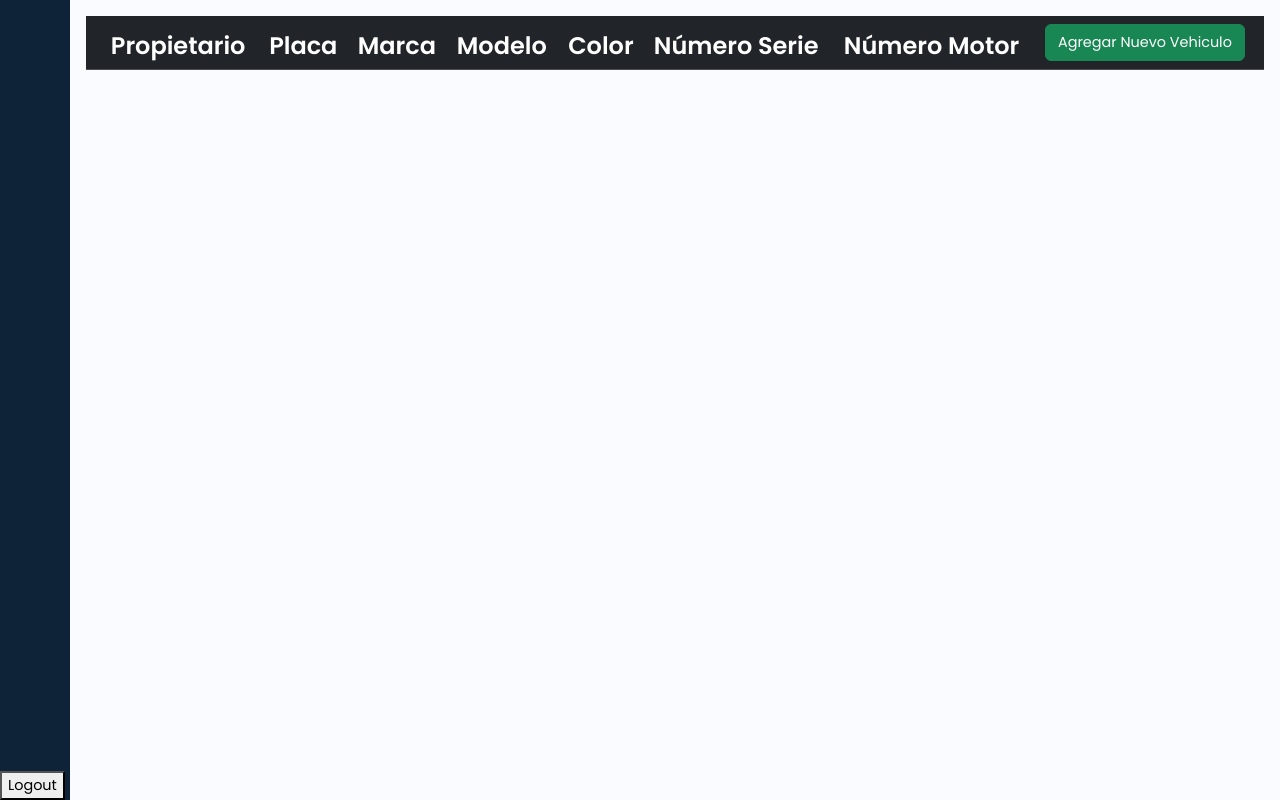
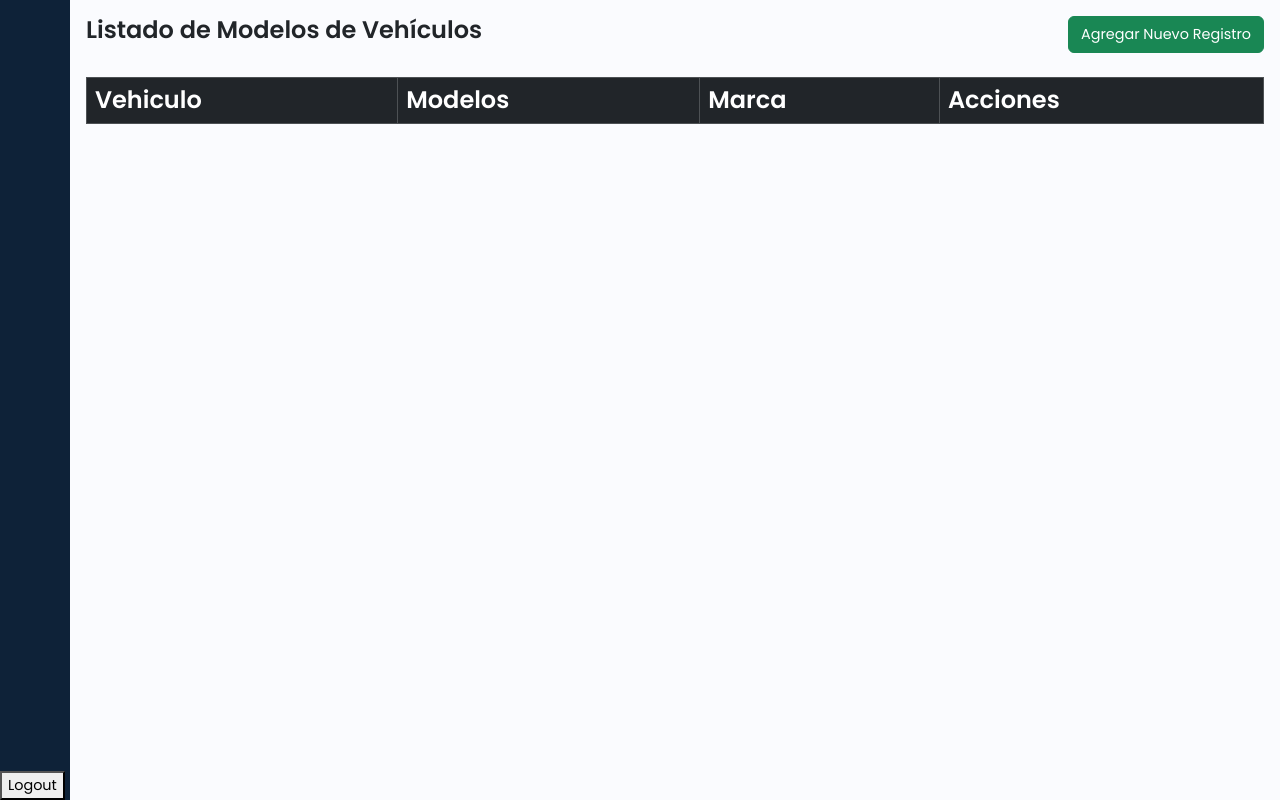
Before and after one commit to AMasiasLeen/ramechanic_, a Laravel app: template resources/views/records/index.blade.php in a window 1280 px wide. Run offline with Laravel 12, Linux system fonts and the light colour scheme; the template is opened without the code that fills it, so the values that code supplies are empty; a user stored in the database is signed in; data comes from the database, SQL or seed files in the repository; style sheets or scripts are compiled from the project's sources; some libraries are stand-ins or nearby versions.

Commit message:
Update.
- Vistas para la manipulacion de datos de registros
- Se modifico el seeder para el correo de admin

```diff
--- a/database/seeders/UsersTableSeeder.php
+++ b/database/seeders/UsersTableSeeder.php
@@ -16,7 +16,7 @@ class UsersTableSeeder extends Seeder
     public function run(): void
     {
         $user = User::updateOrCreate(
-            ["email" => "admin"],
+            ["email" => "admin@admin.com"],
             [
                 "name" => "Administrador",
                 "password" => Hash::make("admin"),
--- a/resources/views/records/index.blade.php
+++ b/resources/views/records/index.blade.php
@@ -2,39 +2,63 @@
 
 @section('content')
 
-    <table class="table">
+    <div class="d-flex justify-content-between mb-4">
+        <h1>Listado de Modelos de Vehículos</h1>
+        <a class="btn btn-success" href="{{ route('records.create') }}">Agregar Nuevo Registro</a>
+    </div>
 
+    <div class="table-responsive">
+        <table class="table table-bordered table-hover table-striped align-middle">
             <thead class="table-dark">
                 <tr>
-                <th></th>
-                <th> Propietario </th>
-                <th> Placa </th>
-                <th> Marca </th>
-                <th> Modelo </th>
-                <th> Color </th>
-                <th> Número Serie </th>
-                <th> Número Motor </th>
-                <th> <button class="btn btn-success">Agregar Nuevo Vehiculo</button></th>
+                    <th>Vehiculo</th>
+                    <th>Modelos</th>
+                    <th>Marca</th>
+                    <th>Acciones</th>
                 </tr>
             </thead>
             <tbody>
+                @foreach ($vehicle_models as $vehicle_model)
+                    <tr>
+                        <td>{{ $vehicle_model->id }}</td>
+                        <td>{{ $vehicle_model->name }}</td>
+                        <td>{{ $vehicle_model->brand->name }}</td>
+                        <td>
+                            <div class="btn-group" role="group" aria-label="Acciones">
+                                <a class="btn btn-outline-warning btn-sm" href="{{ route('vehicle-models.edit', ['vehicle_model' => $vehicle_model]) }}">Editar</a>
 
-            @foreach ($vehicles as $vehicle)
-                <tr>
-                    <td>{{$vehicle->id}}</td>
-                    <td>{{$vehicle->owner_id}}</td>
-                    <td>{{$vehicle->plate}}</td>
-                    <td>{{$vehicle->brand_id}}</td>
-                    <td>{{$vehicle->vehicle_model_id}}</td>
-                    <td>{{$vehicle->color}}</td>
-                    <td>{{$vehicle->serial_number}}</td>
-                    <td>{{$vehicle->engine_serial}}</td>
-                    <td><button class="btn btn-outline-danger">eliminar</button> <button class="btn btn-outline-warning">editar</button> </td>
+                                <form id="formdel{{ $vehicle_model->id }}" action="{{ route('vehicle-models.destroy', ['vehicle_model' => $vehicle_model]) }}" method="POST" class="d-inline-block">
+                                    @csrf
+                                    @method('DELETE')
+                                    <button class="btn btn-outline-danger btn-sm btndel" type="button" data-id="{{ $vehicle_model->id }}">Eliminar</button>
+                                </form>
+                            </div>
+                        </td>
                     </tr>
                 @endforeach
+            </tbody>
+        </table>
+    </div>
 
+@endsection
 
-        </tbody>
-
-    </table>
-@endsection
+@push('js')
+    <script defer>
+        window.onload = () => {
+            $('.btndel').click(function() {
+                    console.log(this)
+                    const model_id = $(this).data("id")
+                Swal.fire({
+                    title: "Esta seguro de eliminar",
+                    text: "Esta accion no se puede deshacer",
+                    icon: "warning",
+                    showCancelButton: true
+                }).then((result)=>{
+                    if(result.value){
+                        $('#formdel'+model_id).submit();
+                    }
+                })
+            })
+        }
+    </script>
+@endpush
```
Also changed, not shown: resources/views/records/create.blade.php (added, +77 -0 lines), resources/views/records/edit.blade.php (added), resources/views/records/show.blade.php (added). Lines whose indentation alone changed are shown as unchanged.
